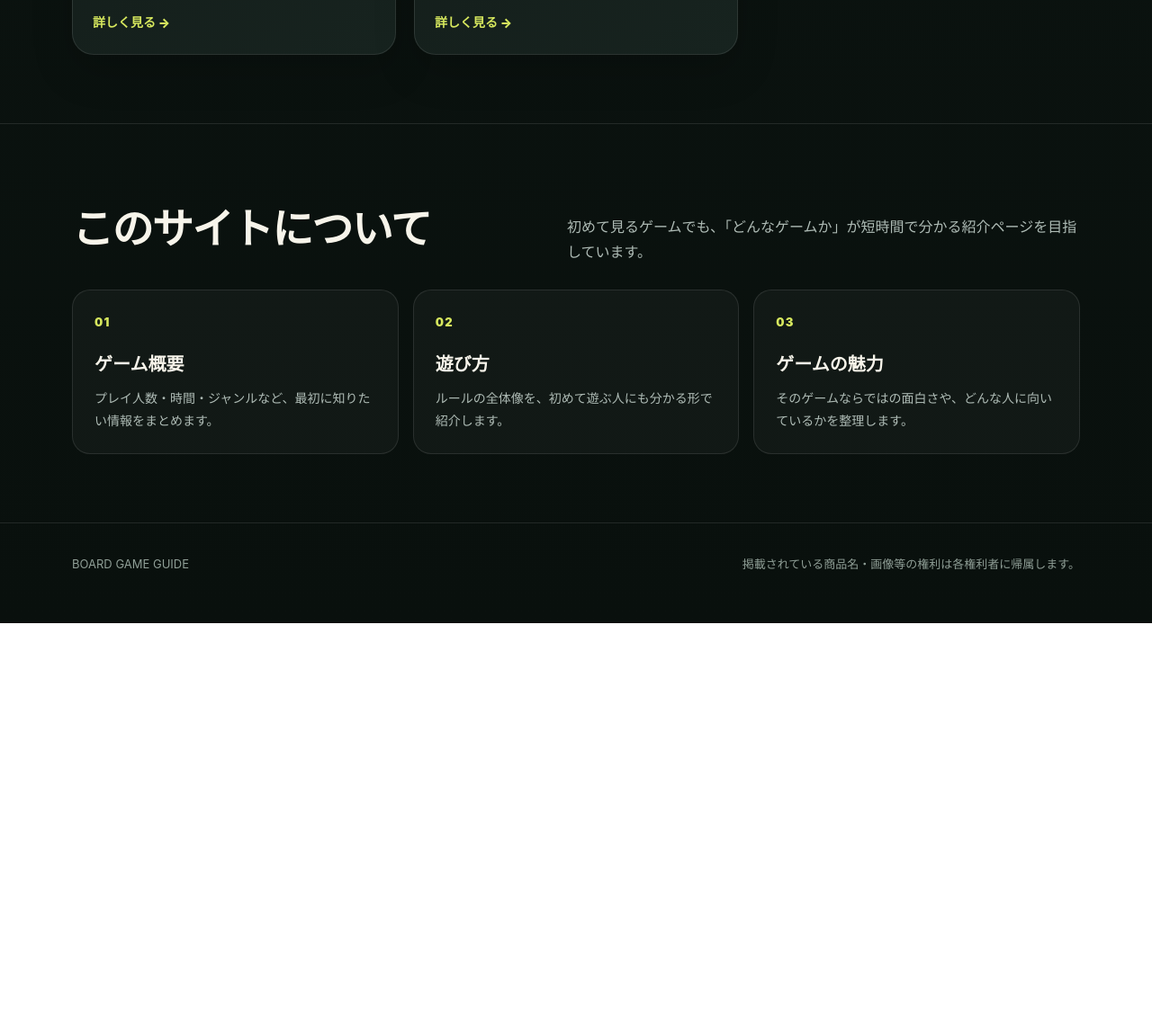
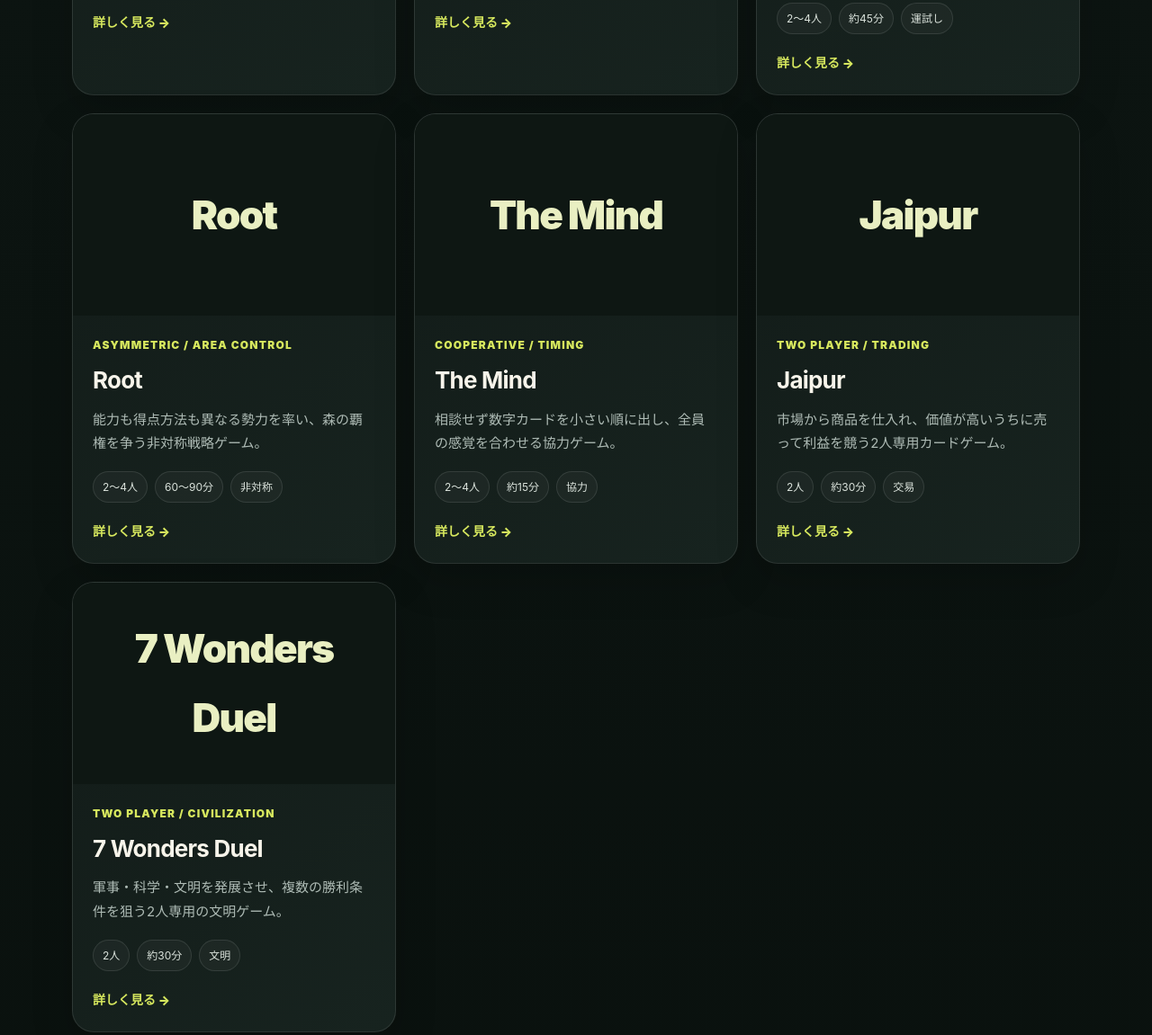
Before and after one commit to h169432-cell/my-first-game, a plain HTML site: page boardgame-guide/index.html in a window 1280 px wide. Shown: the part 4561-5712 px from the top of the page at 90% size. Before the commit the page ends 5254 px from the top, so only its background shows below. Drawn offline with Linux system fonts and the light colour scheme.

Commit message:
Add five board game guides to TOP

```diff
--- a/boardgame-guide/index.html
+++ b/boardgame-guide/index.html
@@ -26,6 +26,11 @@
 <a class="game-card" href="games/sushi-go-party.html"><div class="game-thumb"><div class="game-placeholder">Sushi Go Party!</div></div><div class="game-body"><div class="game-kicker">CARD DRAFTING / PARTY</div><h3 class="game-title">Sushi Go Party!</h3><p class="game-desc">寿司カードを1枚選んで隣へ回し、料理ごとの組み合わせで得点を競うカードゲーム。</p><div class="chips"><span class="chip">2〜8人</span><span class="chip">約30分</span><span class="chip">ドラフト</span></div><span class="card-link">詳しく見る →</span></div></a>
 <a class="game-card" href="games/cascadia.html"><div class="game-thumb"><div class="game-placeholder">Cascadia</div></div><div class="game-body"><div class="game-kicker">TILE LAYING / NATURE</div><h3 class="game-title">Cascadia</h3><p class="game-desc">生息地と野生動物を配置し、調和した北西太平洋の生態系を作るパズルゲーム。</p><div class="chips"><span class="chip">1〜4人</span><span class="chip">約45分</span><span class="chip">自然</span></div><span class="card-link">詳しく見る →</span></div></a>
 <a class="game-card" href="games/heat-pedal-to-the-metal.html"><div class="game-thumb"><div class="game-placeholder">HEAT</div></div><div class="game-body"><div class="game-kicker">RACING / HAND MANAGEMENT</div><h3 class="game-title">Heat: Pedal to the Metal</h3><p class="game-desc">スピードとエンジンの熱を管理し、コーナーを攻めながら順位を競うレースゲーム。</p><div class="chips"><span class="chip">1〜6人</span><span class="chip">約60分</span><span class="chip">レース</span></div><span class="card-link">詳しく見る →</span></div></a>
+<a class="game-card" href="games/the-quacks-of-quedlinburg.html"><div class="game-thumb"><div class="game-placeholder">The Quacks of Quedlinburg</div></div><div class="game-body"><div class="game-kicker">BAG BUILDING / PUSH YOUR LUCK</div><h3 class="game-title">The Quacks of Quedlinburg</h3><p class="game-desc">袋から材料を引き、薬鍋が爆発する前に引き際を見極めるバッグビルディング。</p><div class="chips"><span class="chip">2〜4人</span><span class="chip">約45分</span><span class="chip">運試し</span></div><span class="card-link">詳しく見る →</span></div></a>
+<a class="game-card" href="games/root.html"><div class="game-thumb"><div class="game-placeholder">Root</div></div><div class="game-body"><div class="game-kicker">ASYMMETRIC / AREA CONTROL</div><h3 class="game-title">Root</h3><p class="game-desc">能力も得点方法も異なる勢力を率い、森の覇権を争う非対称戦略ゲーム。</p><div class="chips"><span class="chip">2〜4人</span><span class="chip">60〜90分</span><span class="chip">非対称</span></div><span class="card-link">詳しく見る →</span></div></a>
+<a class="game-card" href="games/the-mind.html"><div class="game-thumb"><div class="game-placeholder">The Mind</div></div><div class="game-body"><div class="game-kicker">COOPERATIVE / TIMING</div><h3 class="game-title">The Mind</h3><p class="game-desc">相談せず数字カードを小さい順に出し、全員の感覚を合わせる協力ゲーム。</p><div class="chips"><span class="chip">2〜4人</span><span class="chip">約15分</span><span class="chip">協力</span></div><span class="card-link">詳しく見る →</span></div></a>
+<a class="game-card" href="games/jaipur.html"><div class="game-thumb"><div class="game-placeholder">Jaipur</div></div><div class="game-body"><div class="game-kicker">TWO PLAYER / TRADING</div><h3 class="game-title">Jaipur</h3><p class="game-desc">市場から商品を仕入れ、価値が高いうちに売って利益を競う2人専用カードゲーム。</p><div class="chips"><span class="chip">2人</span><span class="chip">約30分</span><span class="chip">交易</span></div><span class="card-link">詳しく見る →</span></div></a>
+<a class="game-card" href="games/7-wonders-duel.html"><div class="game-thumb"><div class="game-placeholder">7 Wonders Duel</div></div><div class="game-body"><div class="game-kicker">TWO PLAYER / CIVILIZATION</div><h3 class="game-title">7 Wonders Duel</h3><p class="game-desc">軍事・科学・文明を発展させ、複数の勝利条件を狙う2人専用の文明ゲーム。</p><div class="chips"><span class="chip">2人</span><span class="chip">約30分</span><span class="chip">文明</span></div><span class="card-link">詳しく見る →</span></div></a>
 </div></div></section>
 <section id="about"><div class="wrap"><div class="section-head"><h2>このサイトについて</h2><p>初めて見るゲームでも、「どんなゲームか」が短時間で分かる紹介ページを目指しています。</p></div><div class="about-grid"><div class="about-card"><span class="about-num">01</span><h3>ゲーム概要</h3><p>プレイ人数・時間・ジャンルなど、最初に知りたい情報をまとめます。</p></div><div class="about-card"><span class="about-num">02</span><h3>遊び方</h3><p>ルールの全体像を、初めて遊ぶ人にも分かる形で紹介します。</p></div><div class="about-card"><span class="about-num">03</span><h3>ゲームの魅力</h3><p>そのゲームならではの面白さや、どんな人に向いているかを整理します。</p></div></div></div></section>
 </main><footer><div class="wrap footer-inner"><div>BOARD GAME GUIDE</div><div>掲載されている商品名・画像等の権利は各権利者に帰属します。</div></div></footer></body></html>
```
